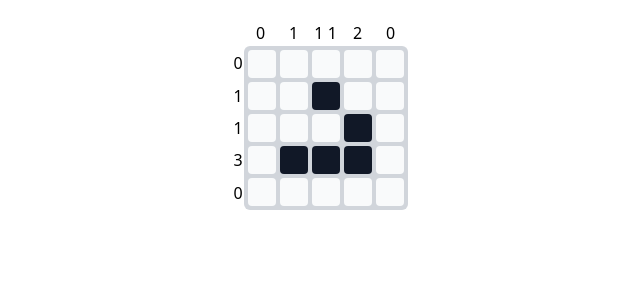
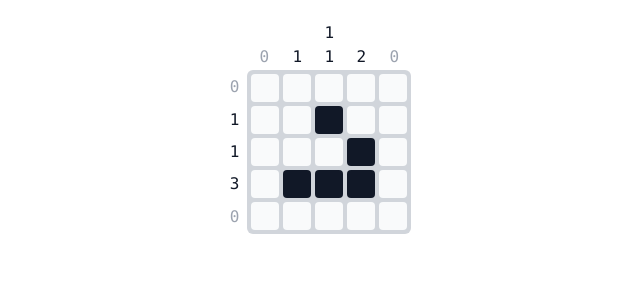
Before and after one commit to Xadeka/nonogram, a React (Create React App) app: page / in a window 1280 px wide. Shown: the top 300 px of the page, without its empty margins (320-960 px from the left). Built offline with nearby package versions, Linux system fonts and the light colour scheme.

Commit message:
Styles and initial a11y for headers

```diff
--- a/src/Grid.css
+++ b/src/Grid.css
@@ -1,4 +1,18 @@
 @layer components {
+  /* Layout of headers. */
+  .clues-header[scope="row"] {
+    @apply pr-2;
+  }
+
+  .clues-header[scope="row"] ol {
+    /* Display the list inline and align it to the right. */
+    @apply flex gap-2 justify-end;
+  }
+
+  .clues-header[scope="col"] {
+    @apply align-bottom;
+  }
+
   /*
   * Notes on the selectors used below:
   *
--- a/src/Grid.tsx
+++ b/src/Grid.tsx
@@ -76,11 +76,32 @@ interface GridHeaderProps {
 }
 
 const GridHeader = ({ scope, clues, testId }: GridHeaderProps) => {
+  let label = clues.join(" ");
+  if (label.length === 0) {
+    label = "0";
+  }
+
   return (
-    <th scope={scope} data-testid={testId}>
-      <span className="font-normal">
-        {clues.length > 0 ? clues.join(" ") : 0}
-      </span>
+    <th
+      scope={scope}
+      className="clues-header"
+      data-testid={testId}
+      // I intended this to be read by the screen reader.
+      // VoiceOver currently reads row headers but not columns.
+      // Check if the aria-label is actually working. Maybe VO is reading the list.
+      // Possibly consider adding a label with sr-only?
+      aria-label={label}
+    >
+      <ol className="font-normal font-mono">
+        {clues.map((clue, clueIndex) => {
+          return (
+            <li key={clueIndex} className="text-gray-900">
+              {clue}
+            </li>
+          );
+        })}
+        {clues.length === 0 ? <li className="text-gray-400">0</li> : null}
+      </ol>
     </th>
   );
 };
@@ -88,6 +109,7 @@ Grid.Header = GridHeader;
 (Grid.Header as React.FunctionComponent).displayName = "Grid.Header";
 
 const GridCornerCell = () => {
+  // TODO: This possibly needs to be a th?
   return <td></td>;
 };
 Grid.CornerCell = GridCornerCell;
```
Also changed, not shown: 1 other file (tests, documents, lock files or other folders).
